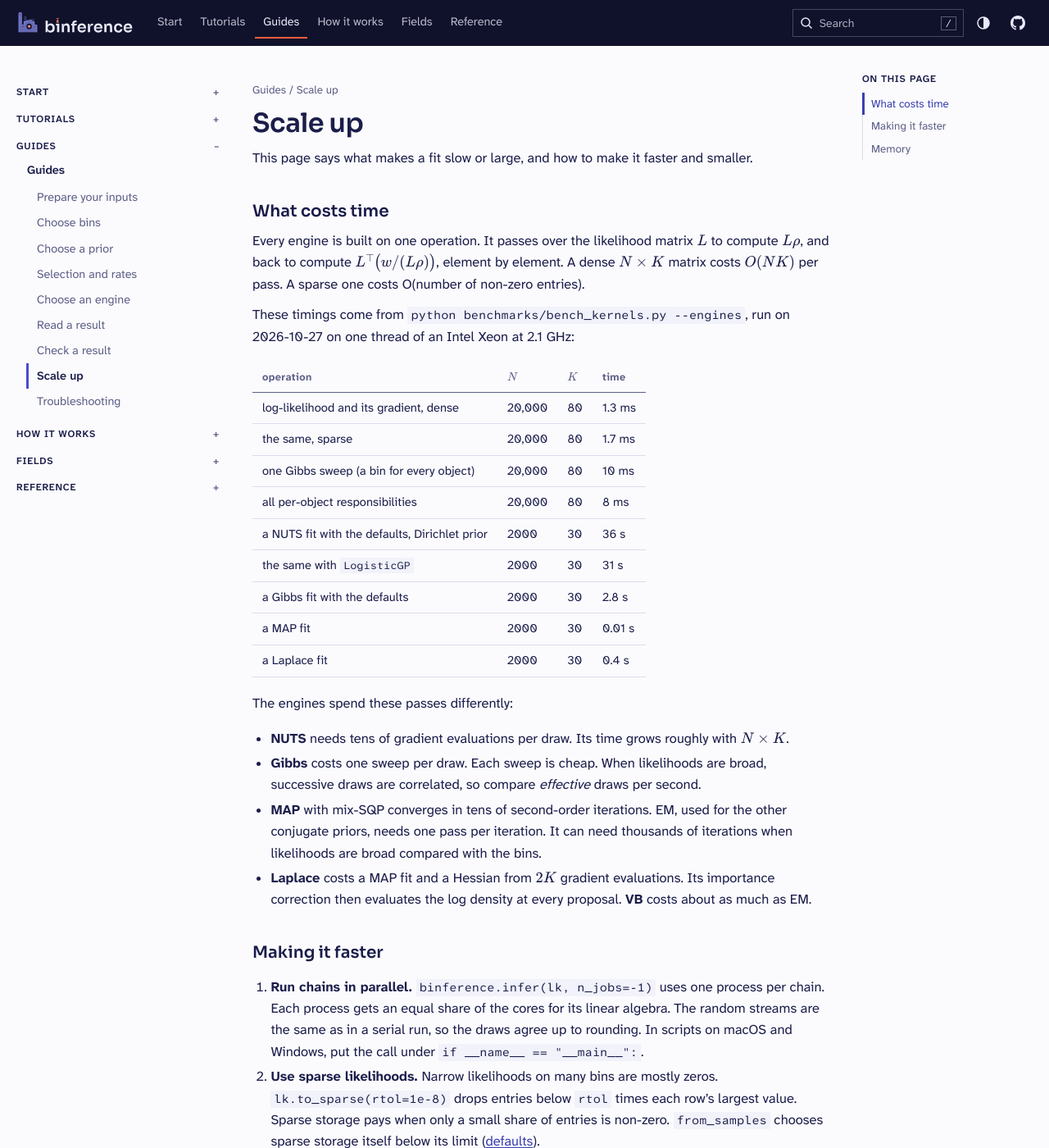
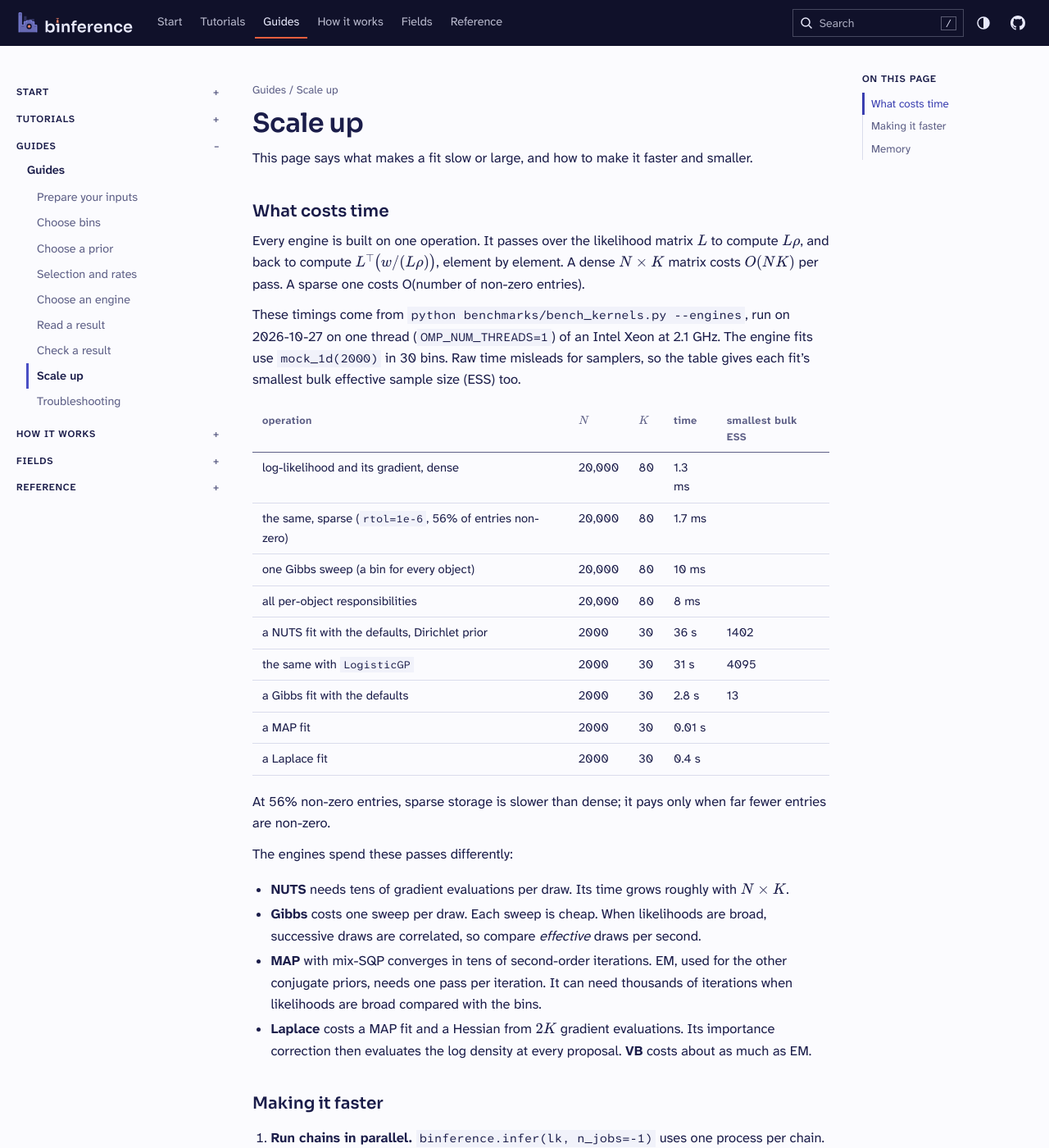
Before and after one commit to joshspeagle/binference, a Sphinx documentation site: the page built from docs/guides/performance.md, in a window 1280 px wide and 1400 px high. Shown: the whole window at 82% size. Built offline with Sphinx 7.4.7, drawn with Linux system fonts in a browser that asks for light colours; some of the changed text lies outside the part shown.

Commit message:
Fix the Guides review findings on selection, auto, bins and timings
Co-Authored-By: Claude Opus 5.5 <noreply@anthropic.com>
Claude-Session: https://claude.ai/code/session_01De68Qguk82R9FGTNQYmYnz

```diff
--- a/docs/guides/performance.md
+++ b/docs/guides/performance.md
@@ -10,19 +10,24 @@ dense $N\times K$ matrix costs $O(NK)$ per pass. A sparse one costs O(number of
 entries).
 
 These timings come from `python benchmarks/bench_kernels.py --engines`, run on
-2026-10-27 on one thread of an Intel Xeon at 2.1 GHz:
+2026-10-27 on one thread (`OMP_NUM_THREADS=1`) of an Intel Xeon at 2.1 GHz. The engine
+fits use `mock_1d(2000)` in 30 bins. Raw time misleads for samplers, so the table gives
+each fit's smallest bulk effective sample size (ESS) too.
 
-| operation | $N$ | $K$ | time |
-|---|---|---|---|
-| log-likelihood and its gradient, dense | 20,000 | 80 | 1.3 ms |
-| the same, sparse | 20,000 | 80 | 1.7 ms |
-| one Gibbs sweep (a bin for every object) | 20,000 | 80 | 10 ms |
-| all per-object responsibilities | 20,000 | 80 | 8 ms |
-| a NUTS fit with the defaults, Dirichlet prior | 2000 | 30 | 36 s |
-| the same with `LogisticGP` | 2000 | 30 | 31 s |
-| a Gibbs fit with the defaults | 2000 | 30 | 2.8 s |
-| a MAP fit | 2000 | 30 | 0.01 s |
-| a Laplace fit | 2000 | 30 | 0.4 s |
+| operation | $N$ | $K$ | time | smallest bulk ESS |
+|---|---|---|---|---|
+| log-likelihood and its gradient, dense | 20,000 | 80 | 1.3 ms | |
+| the same, sparse (`rtol=1e-6`, 56% of entries non-zero) | 20,000 | 80 | 1.7 ms | |
+| one Gibbs sweep (a bin for every object) | 20,000 | 80 | 10 ms | |
+| all per-object responsibilities | 20,000 | 80 | 8 ms | |
+| a NUTS fit with the defaults, Dirichlet prior | 2000 | 30 | 36 s | 1402 |
+| the same with `LogisticGP` | 2000 | 30 | 31 s | 4095 |
+| a Gibbs fit with the defaults | 2000 | 30 | 2.8 s | 13 |
+| a MAP fit | 2000 | 30 | 0.01 s | |
+| a Laplace fit | 2000 | 30 | 0.4 s | |
+
+At 56% non-zero entries, sparse storage is slower than dense; it pays only when far
+fewer entries are non-zero.
 
 The engines spend these passes differently:
 
```
Also changed, not shown: other parts of docs/guides/performance.md (+0 -7 lines), docs/guides/bins.md (+29 -7 lines), docs/guides/checking.md (+6 -4 lines), docs/guides/engines.md (+4 -2 lines), docs/guides/priors.md (+1 -1 lines), docs/guides/selection.md (+5 -4 lines), 1 other file.
